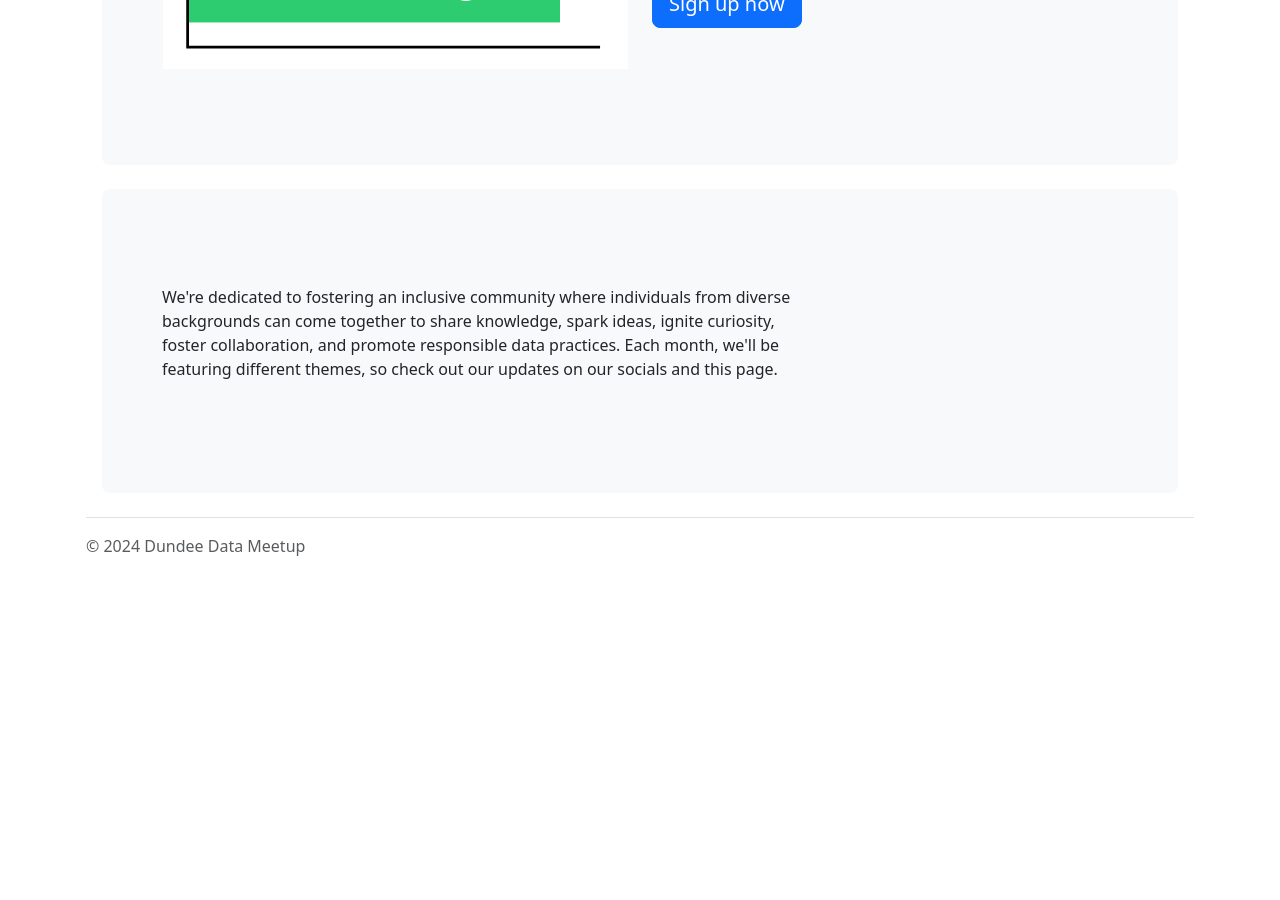
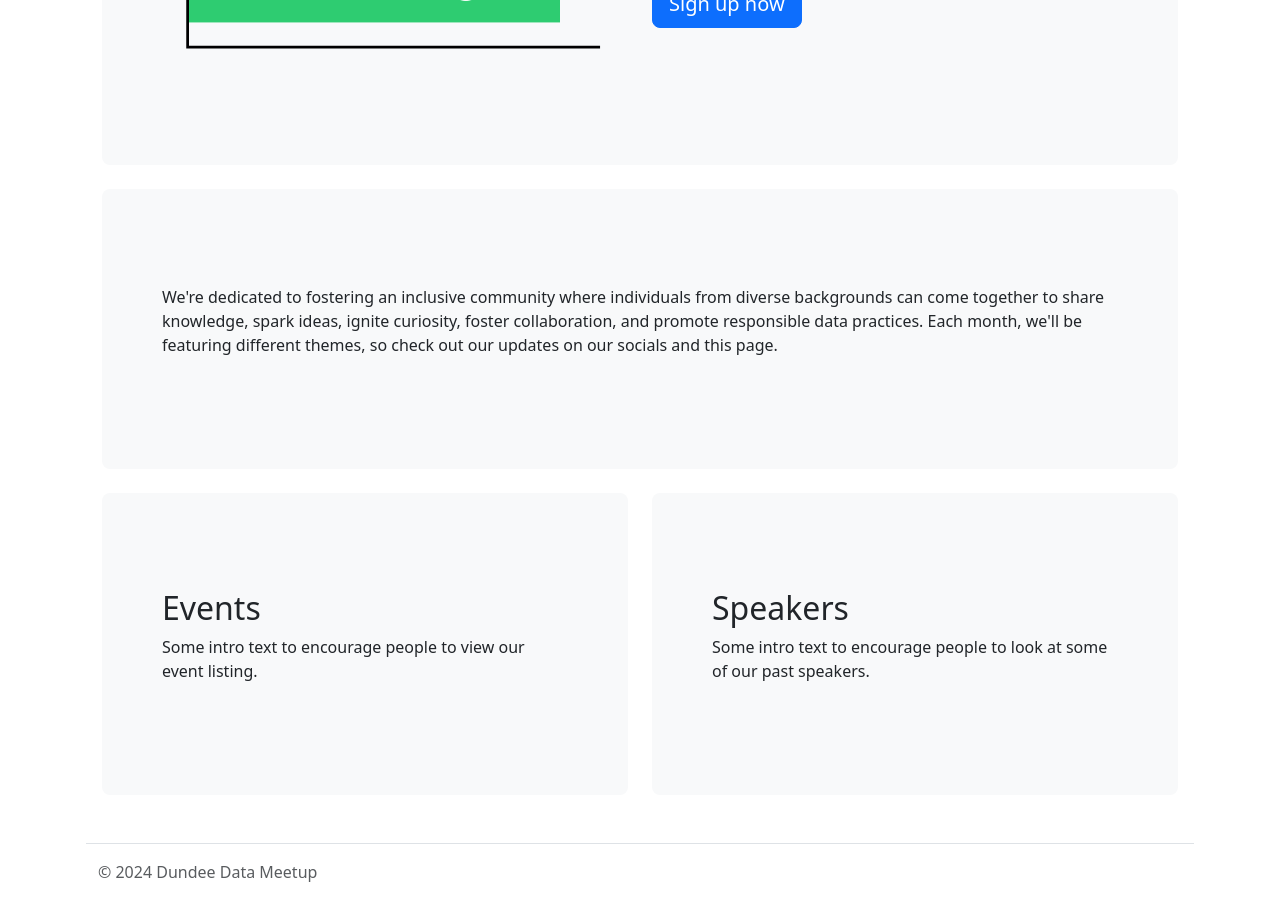
Before and after one commit to DundeeDataMeetup/dundeedatameetup.github.io, a Jekyll site: the page built from index.html, in a window 1280 px wide and 900 px high, scrolled down 593 px. Built offline with Jekyll 4.4.1, drawn with Linux system fonts in a browser that asks for light colours; before the commit the page ends 1151 px from its top, so only the background shows below that.

Commit message:
Layout tidy up and skeleton content for front page

```diff
--- a/_layouts/default.html
+++ b/_layouts/default.html
@@ -17,29 +17,6 @@ title: Test
 
 <body class="d-flex h-100">
     <div class="container d-flex w-100 h-100 p-3 mx-auto flex-column">
-        <!-- <header class="pb-3 mb-4 border-bottom">
-            <a href="/" class="d-flex align-items-center text-body-emphasis text-decoration-none">
-                <svg width="32" height="32" class="me-2" viewBox="0 0 500 500" fill="none" xmlns="http://www.w3.org/2000/svg">
-                    <g clip-path="url(#clip0_20_22)">
-                        <path d="M501 0H1V500H501V0Z" fill="white" />
-                        <path d="M470 50H27V150H470V50Z" fill="#3498DB" />
-                        <path d="M299 200H27V300H299V200Z" fill="#E74C3C" />
-                        <path d="M427 350H27V450H427V350Z" fill="#2ECC71" />
-                        <line x1="27.5" y1="25" x2="27.5" y2="475" stroke="black" stroke-width="3" />
-                        <line x1="470" y1="476.5" x2="26" y2="476.5" stroke="black" stroke-width="3" />
-                    </g>
-                    <defs>
-                        <clipPath id="clip0_20_22">
-                            <rect width="500" height="500" fill="white" />
-                        </clipPath>
-                    </defs>
-                </svg>
-
-                <span class="fs-4">{{site.title}}</span>
-            </a>
-        </header> -->
-
-
         <nav class="navbar navbar-expand-lg pb-2 mb-4 border-bottom">
             <div class="container-fluid">
                 <a class="navbar-brand" href="#">
@@ -86,8 +63,10 @@ title: Test
             {{content}}
         </main>
 
-        <footer class="pt-3 mt-auto text-body-secondary border-top">
-            &copy; 2024 {{site.title}}
+        <footer class="py-3 mt-auto text-body-secondary border-top">
+            <div class="container">
+                &copy; 2024 {{site.title}}
+            </div>
         </footer>
     </div>
     <script src="assets/js/bootstrap.bundle.min.js"></script>
--- a/index.html
+++ b/index.html
@@ -5,10 +5,10 @@ title: Home
 <div class="p-5 mb-4 bg-body-tertiary rounded-3">
     <div class="container-fluid py-5">
         <div class="row">
-            <div class="col-md-6">
-               <img class="img-fluid" src="assets/img/ddm_logo.png" alt="Dundee Data Meetup logo">
+            <div class="col-md-6 col-12">
+                <img class="img-fluid" src="assets/img/ddm_logo.png" alt="Dundee Data Meetup logo">
             </div>
-            <div class="col-md-6">
+            <div class="col-md-6 col-12">
                 <h1 class="display-5 fw-bold">Welcome to the Dundee Data Meetup</h1>
                 <p class="fs-4">A vibrant community-driven event that brings together curious learners, data enthusiasts and professionals to explore the captivating world of data and its applications.</p>
                 <p>
@@ -21,6 +21,25 @@ title: Home
 
 <div class="p-5 mb-4 bg-body-tertiary rounded-3">
     <div class="container-fluid py-5">
-        <p class="col-md-8">We're dedicated to fostering an inclusive community where individuals from diverse backgrounds can come together to share knowledge, spark ideas, ignite curiosity, foster collaboration, and promote responsible data practices. Each month, we'll be featuring different themes, so check out our updates on our socials and this page. </p>
+        <p>We're dedicated to fostering an inclusive community where individuals from diverse backgrounds can come together to share knowledge, spark ideas, ignite curiosity, foster collaboration, and promote responsible data practices. Each month, we'll be featuring different themes, so check out our updates on our socials and this page. </p>
     </div>
 </div>
+
+<div class="row mb-4">
+    <div class="col-md-6 col-12">
+        <div class="p-5 mb-4 bg-body-tertiary rounded-3">
+            <div class="container-fluid py-5">
+                <h2>Events</h2>
+                <p>Some intro text to encourage people to view our event listing.</p>
+            </div>
+        </div>
+    </div>
+    <div class="col-md-6 col-12">
+        <div class="p-5 mb-4 bg-body-tertiary rounded-3">
+            <div class="container-fluid py-5">
+                <h2>Speakers</h2>
+                <p>Some intro text to encourage people to look at some of our past speakers.</p>
+            </div>
+        </div>
+    </div>
+</div>
```
Also changed, not shown: assets/img/ddm_logo.png.
